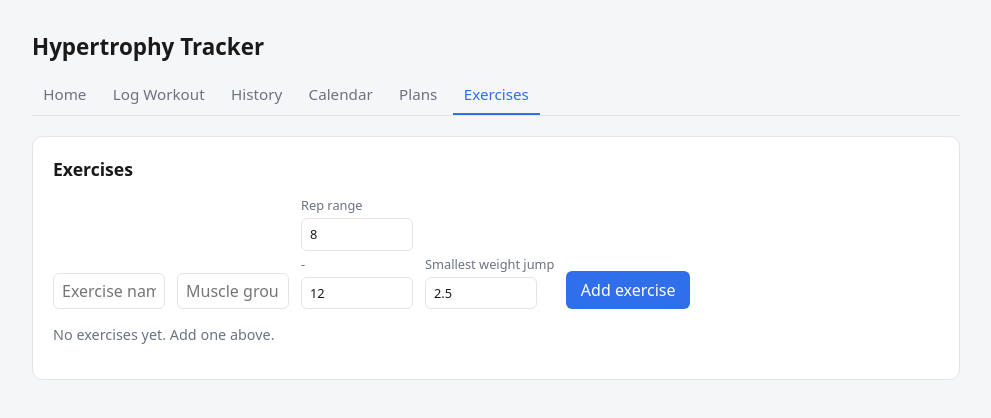
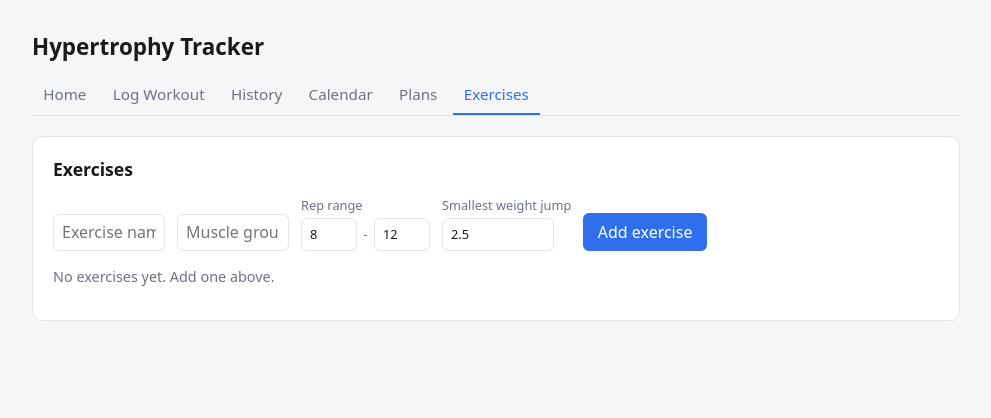
Before and after one commit to Obringerad/hypertrophy-tracker, a React (Vite) app: page / in a window 1280 px wide. Both pictures are taken after a click on the button "Exercises". Shown: the top 418 px of the page, without its empty margins (144-1135 px from the left). Built offline with nearby package versions, Linux system fonts and the light colour scheme.

Commit message:
Lay out the rep range inputs horizontally instead of stacked on the Exercises tab
Co-Authored-By: Claude Sonnet 5 <noreply@anthropic.com>

```diff
--- a/src/App.css
+++ b/src/App.css
@@ -76,6 +76,16 @@
   gap: 0.25rem;
   font-size: 0.8rem;
   color: var(--muted);
+}
+
+.rep-range-inputs {
+  display: flex;
+  align-items: center;
+  gap: 0.4rem;
+}
+
+.rep-range-inputs input {
+  width: 3.5rem;
 }
 
 .exercise-form button,
--- a/src/components/ExerciseManager.tsx
+++ b/src/components/ExerciseManager.tsx
@@ -79,19 +79,21 @@ export function ExerciseManager({ exercises, onAdd, onRemove, onUpdate }: Props)
         />
         <label>
           Rep range
+          <div className="rep-range-inputs">
             <input
               type="number"
               min={1}
               value={form.repRangeLow}
               onChange={(e) => setForm({ ...form, repRangeLow: Number(e.target.value) })}
             />
-          -
+            <span>-</span>
             <input
               type="number"
               min={1}
               value={form.repRangeHigh}
               onChange={(e) => setForm({ ...form, repRangeHigh: Number(e.target.value) })}
             />
+          </div>
         </label>
         <label>
           Smallest weight jump
@@ -123,19 +125,21 @@ export function ExerciseManager({ exercises, onAdd, onRemove, onUpdate }: Props)
                 />
                 <label>
                   Rep range
+                  <div className="rep-range-inputs">
                     <input
                       type="number"
                       min={1}
                       value={editForm.repRangeLow}
                       onChange={(e) => setEditForm({ ...editForm, repRangeLow: Number(e.target.value) })}
                     />
-                  -
+                    <span>-</span>
                     <input
                       type="number"
                       min={1}
                       value={editForm.repRangeHigh}
                       onChange={(e) => setEditForm({ ...editForm, repRangeHigh: Number(e.target.value) })}
                     />
+                  </div>
                 </label>
                 <label>
                   Smallest weight jump
```
Lines whose indentation alone changed are shown as unchanged.
